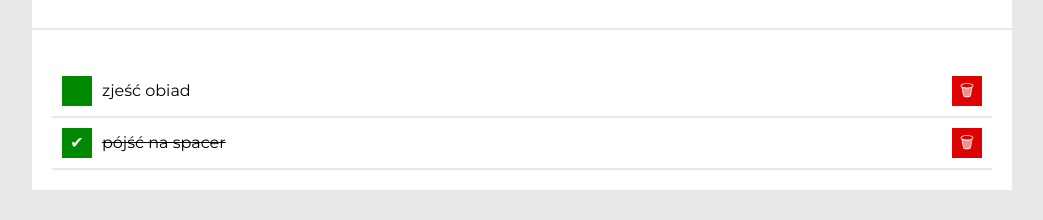
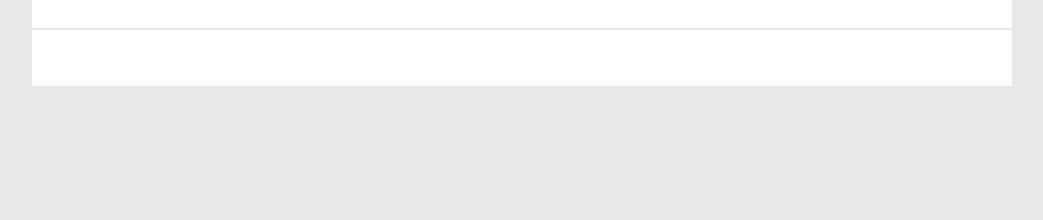
Before and after one commit to BartoszBorzecki/todos-list-react, a React (Create React App) app: page / in a window 1280 px wide. Shown: the part 217-437 px from the top of the page, without its empty margins (118-1161 px from the left). Built offline with nearby package versions, Linux system fonts and the light colour scheme.

Commit message:
code formatted

```diff
--- a/src/App.js
+++ b/src/App.js
@@ -8,8 +8,7 @@ import Header from "./Header";
 function App() {
   const [hideDone, setHideDone] = useState(false);
   const [tasks, setTasks] = useState([
-    { id: 1, content: "zjeść obiad", done: false },
-    { id: 2, content: "pójść na spacer", done: true },
+
   ]);
 
   const toggleHideDone = () => {
```
Also changed, not shown: src/Tasks/index.js (+5 -5 lines).
